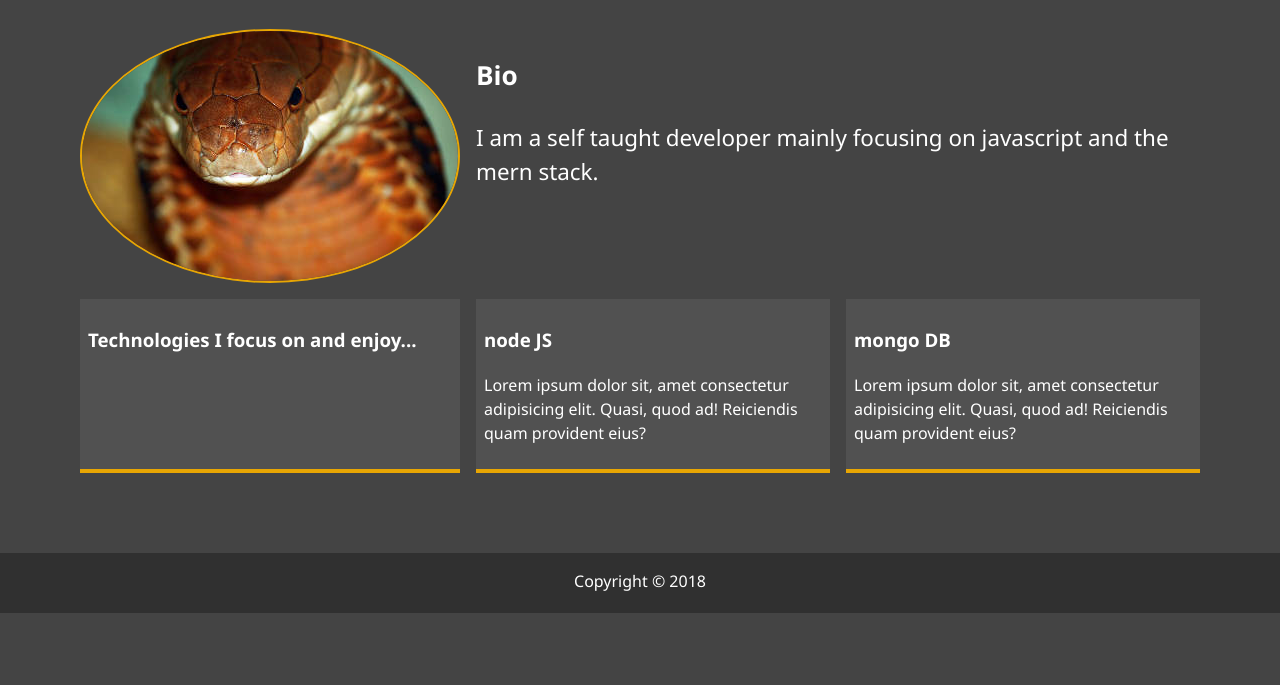
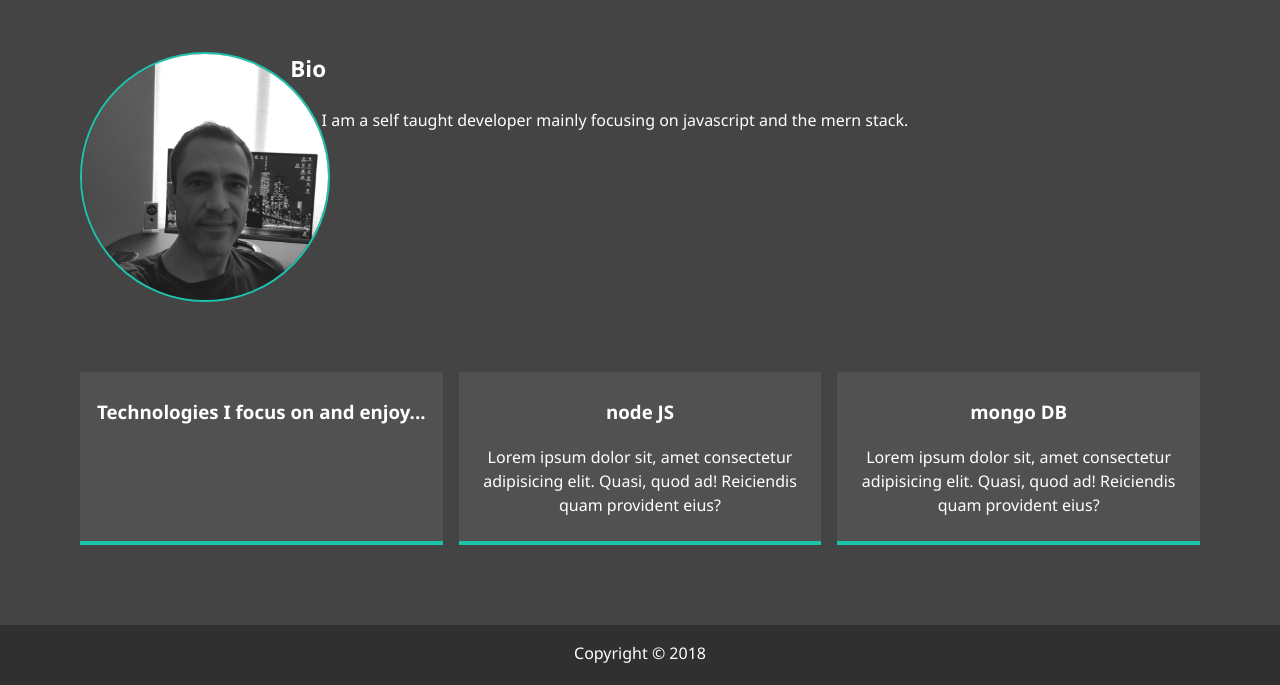
Before and after one commit to KyleKnolleLynch/Portfolio, a website: page dist/about.html in a window 1280 px wide. Shown: the part 245-930 px from the top of the page. Before the commit the page ends 858 px from the top, so only its background shows below. Drawn offline with Linux system fonts and the light colour scheme.

Commit message:
about me page

```diff
--- a/scss/_config.scss
+++ b/scss/_config.scss
@@ -1,8 +1,8 @@
 $primary-color: #444;
-$secondary-color: #e8a603;
+$secondary-color: #1cc4ad;
 $show-home-image: true;
-$home-image: url(../img/backGimg.jpeg);
-$background-opacity: 0.8;
+$home-image: url(../img/bgimg2.jpg);
+$background-opacity: 0.9;
 
 @mixin easeOut {
   transition: all 0.5s ease-out;
@@ -11,9 +11,10 @@ $background-opacity: 0.8;
 @mixin background {
   @if $show-home-image {
     &#bg-img {
-      background: $home-image;
+      background: $home-image no-repeat;
       background-attachment: fixed;
-      background-size: cover no-repeat;
+      background-size: fill;
+      background-position: 25%;
 
       &:after {
         content: '';
--- a/scss/_menu.scss
+++ b/scss/_menu.scss
@@ -82,7 +82,9 @@
     .picture {
       width: 250px;
       height: 250px;
-      background: url('../img/cobra.jpg')no-repeat 25%;
+      background: url('../img/portrait.jpg')no-repeat;
+      background-size: cover;
+      background-position: bottom;
       border-radius: 50%;
       border: 2px solid $secondary-color;
     }
--- a/scss/_mobile.scss
+++ b/scss/_mobile.scss
@@ -14,6 +14,12 @@
       margin-top: 1rem;
     }
   }
+
+  .bio-img img {
+    transform:scale(0.8);
+    margin: -0.5rem;
+  }
+
 
   #contact .box {
     font-size: 1.5rem;
@@ -64,18 +70,12 @@
     }
   }
 
+
   .bio-info {
-    grid-template-areas:
-      'bioimage'
-      'bio'
-      'job1'
-      'job2'
-      'job3';
-
     grid-template-columns: 1fr;
   }
-  #contact
-  .contact-boxes {
+
+  #contact .contact-boxes {
     grid-template-columns: 1fr;
   }
 }
--- a/scss/main.scss
+++ b/scss/main.scss
@@ -73,43 +73,33 @@ main {
 }
 
 //   about page
+.bio-img {
+  height: 40vh;
+  img {
+    border-radius: 50%;
+    border: 2px solid $secondary-color;
+    display: block;
+    width: 250px;
+    height: 250px;
+    object-fit: cover;
+    shape-outside: circle();
+    float: left;
+  }
+  h3 {
+    font-size: 1.4rem;
+  }
+}
+
 .bio-info {
   display: grid;
-  grid-template-areas:
-    'bioimage bio bio'
-    'job1 job2 job3';
   grid-template-columns: repeat(3, 1fr);
   grid-gap: 1rem;
-  justify-content: center;
-
-  .bio-img {
-    grid-area: bioimage;
-    margin: auto;
-    border-radius: 50%;
-    border: 2px solid $secondary-color;
-  }
-
-  .bio {
-    grid-area: bio;
-    font-size: 1.4rem;
-  }
+  text-align: center;
 
   .job {
     background: lighten($primary-color, 5);
     padding: 0.5rem;
     border-bottom: 4px solid $secondary-color;
-  }
-
-  .job-1 {
-    grid-area: job1;
-  }
-
-  .job-2 {
-    grid-area: job2;
-  }
-
-  .job-3 {
-    grid-area: job3;
   }
 }
 
```
Also changed, not shown: dist/about.html, dist/css/main.css, dist/img/bgimg2.jpg (added), dist/img/cobra.jpg (deleted), dist/img/portrait.jpg (added), dist/img/projects/mernapp.jpg (added), dist/projects.html.
